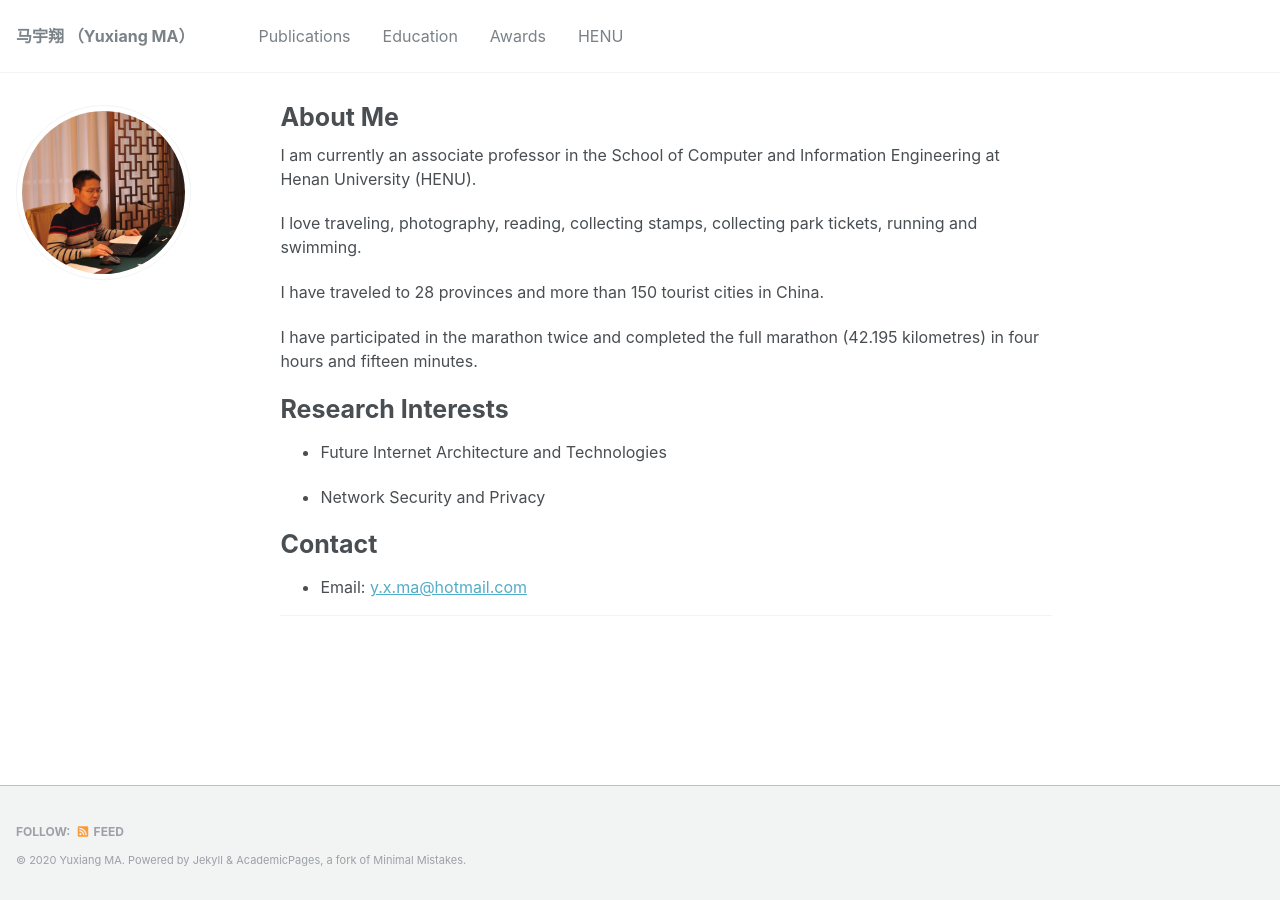
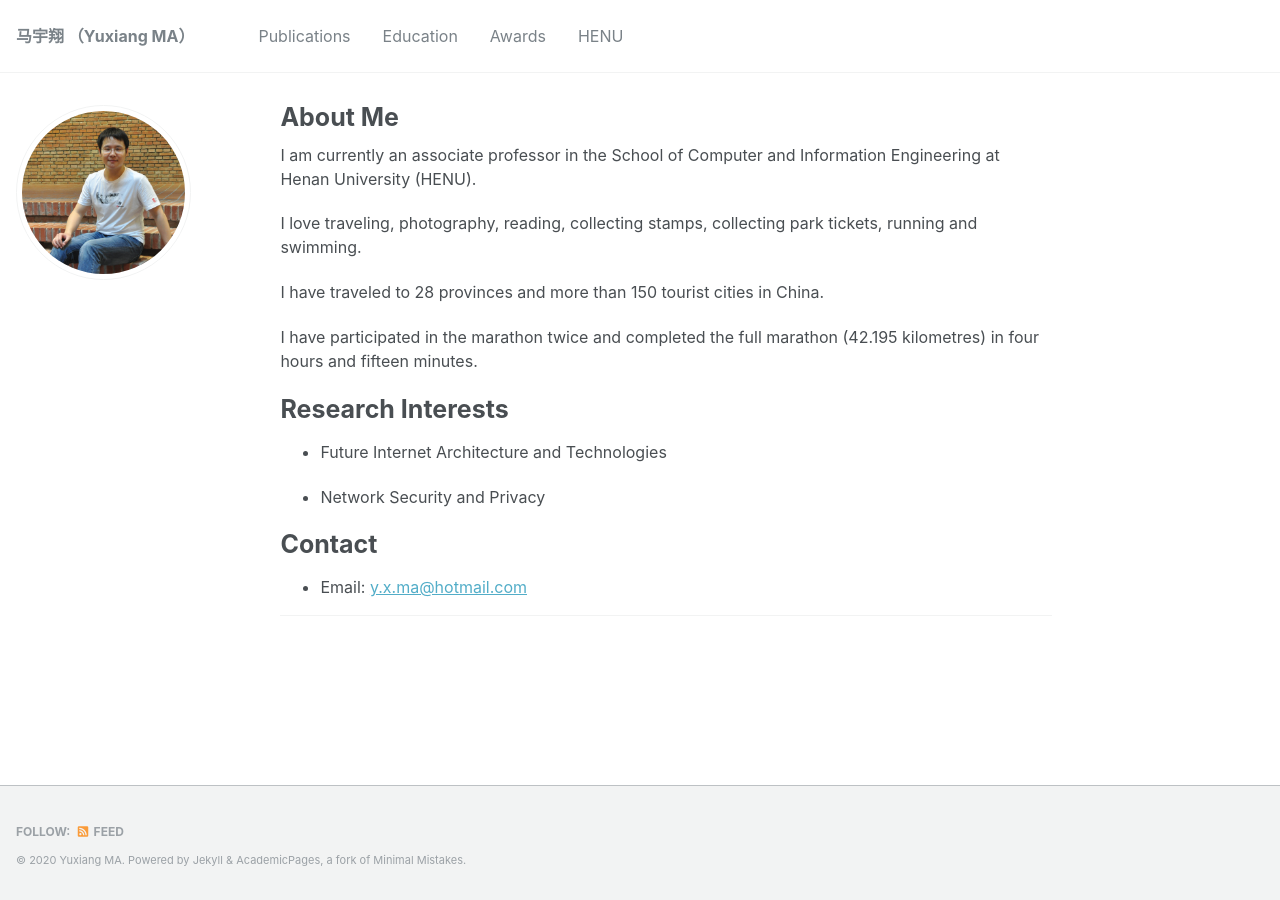
Before and after one commit to MaYuxiang/mayuxiang.github.io, a Jekyll site: the page built from _pages/about.md, in a window 1280 px wide. Built offline with Jekyll 4.4.1, drawn with Linux system fonts in a browser that asks for light colours.

Commit message:
Update _config.yml

```diff
--- a/_config.yml
+++ b/_config.yml
@@ -81,7 +81,7 @@ analytics:
 # Site Author
 author:
   name             :
-  avatar           : "ma.jpg"
+  avatar           : "me.jpg"
   bio              :
   location         :
   employer         :
```
